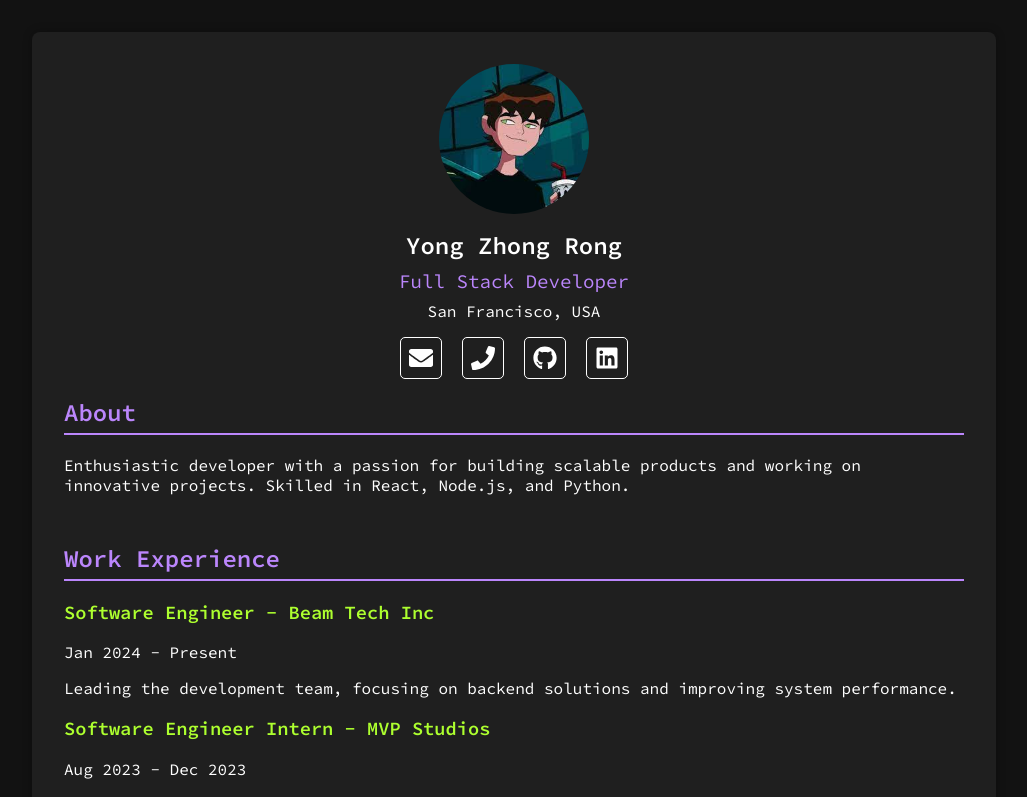
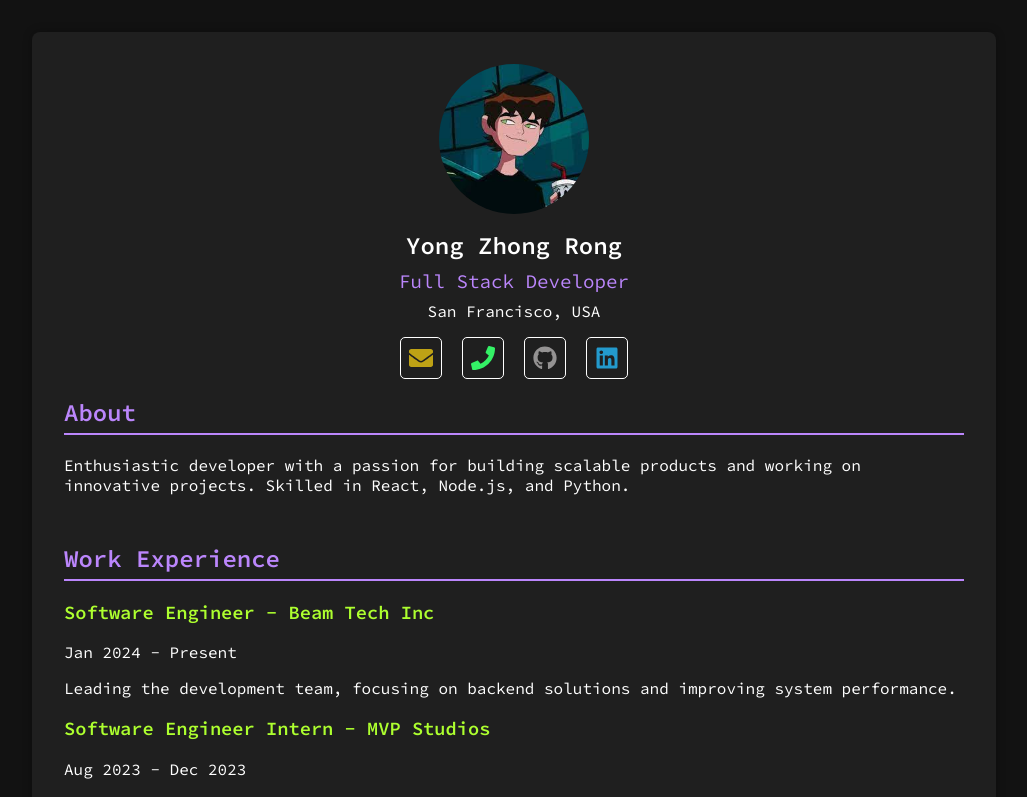
Before and after one commit to Y-ZR/ZRDevLog, a React (Create React App) app: page / in a window 1280 px wide. Shown: the top 797 px of the page, without its empty margins (126-1153 px from the left). Built offline with nearby package versions, Linux system fonts and the light colour scheme.

Commit message:
added custom colors for icons

```diff
--- a/src/App.css
+++ b/src/App.css
@@ -31,6 +31,7 @@ body {
 .profile-section p {
   text-align: center;
   margin: 0.5rem;
+  animation: fadeIn 1s ease-in-out forwards;
 }
 
 .profile-image {
@@ -40,6 +41,7 @@ body {
   background-color: #3e3e3e;
   display: block;
   margin: 0 auto 1rem auto;
+  animation: fadeIn 1s ease-out forwards;
 }
 
 .title {
@@ -71,6 +73,22 @@ body {
   will-change: transform;
 }
 
+.social-links a[href^="mailto:"] { /* Email Icon */
+  color: #bea215; /* Gmail Red, for example */
+}
+
+.social-links a[href^="tel:"] { /* Phone Icon */
+  color: #34f166; /* Skype Blue, for example */
+}
+
+.social-links a[href*="github.com"] { /* GitHub Icon */
+  color: #949292; /* GitHub Black */
+}
+
+.social-links a[href*="linkedin.com"] { /* LinkedIn Icon */
+  color: #239acd; /* LinkedIn Blue */
+}
+
 .social-links a:hover, .social-links a:focus {
   color: #bb86fc;
   text-decoration: none;
@@ -97,6 +115,14 @@ body {
   border-radius: 5px;
 }
 
+h1, h2 {
+  transition: transform 0.3s ease;
+}
+
+h1:hover, h2:hover {
+  transform: scale(1.013);
+}
+
 h2 {
   color: #bb86fc;
   border-bottom: 2px solid #bb86fc;
@@ -106,3 +132,8 @@ h2 {
 h3 {
   color: #adff2f;
 }
+
+@keyframes fadeIn {
+  from { opacity: 0; }
+  to { opacity: 1; }
+}
```
